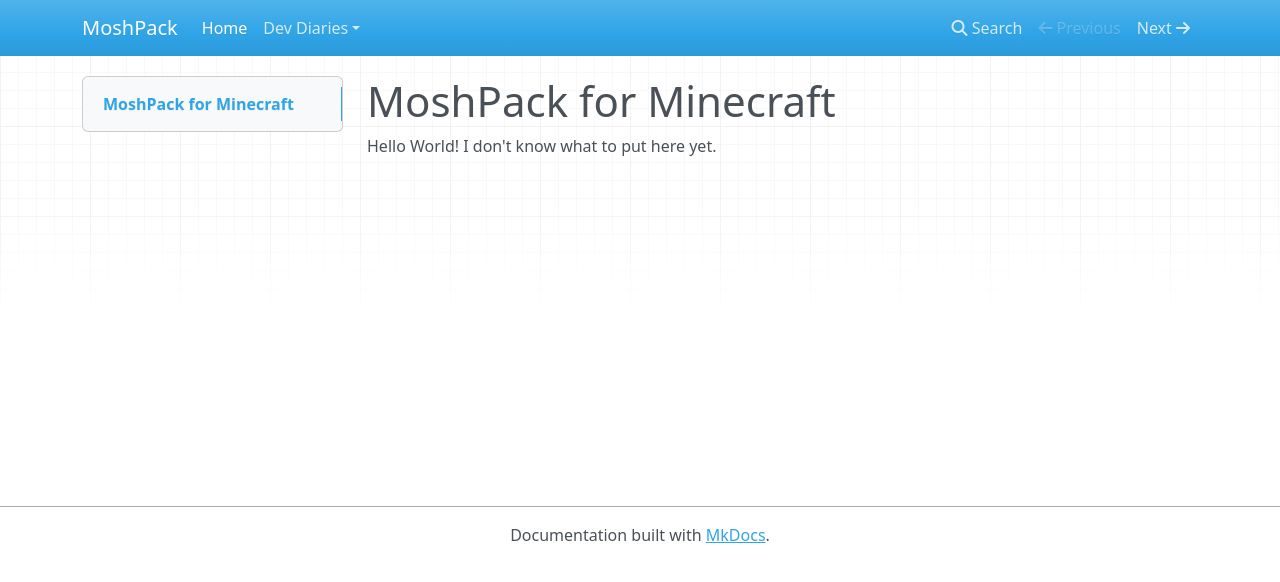
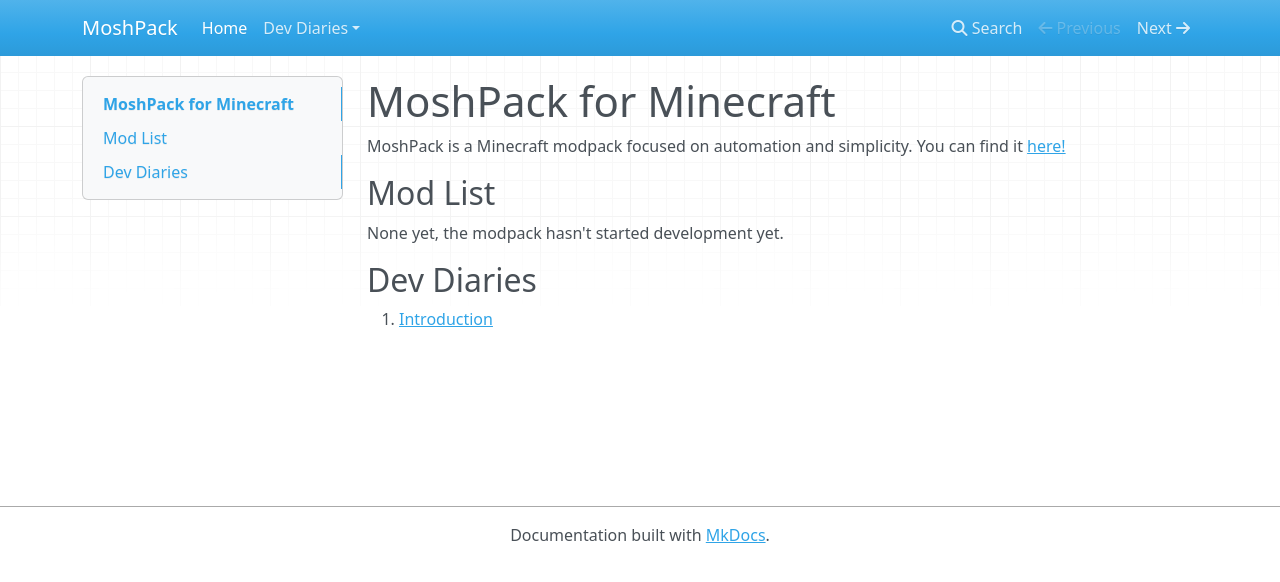
Before and after one commit to thekmosh/Moshpack, an MkDocs documentation site: the page built from docs/index.md, in a window 1280 px wide. Shown: the top 582 px of the page. Built offline with MkDocs 1.6.1, drawn with Linux system fonts in a browser that asks for light colours; nearby versions of some CDN libraries.

Commit message:
update index

```diff
--- a/docs/index.md
+++ b/docs/index.md
@@ -1,3 +1,11 @@
 # MoshPack for Minecraft
 
-Hello World! I don't know what to put here yet.
+MoshPack is a Minecraft modpack focused on automation and simplicity. You can find it [here!]()
+
+## Mod List
+
+None yet, the modpack hasn't started development yet.
+
+## Dev Diaries
+
+1. [Introduction](dev-diaries/20201105.md)
```
